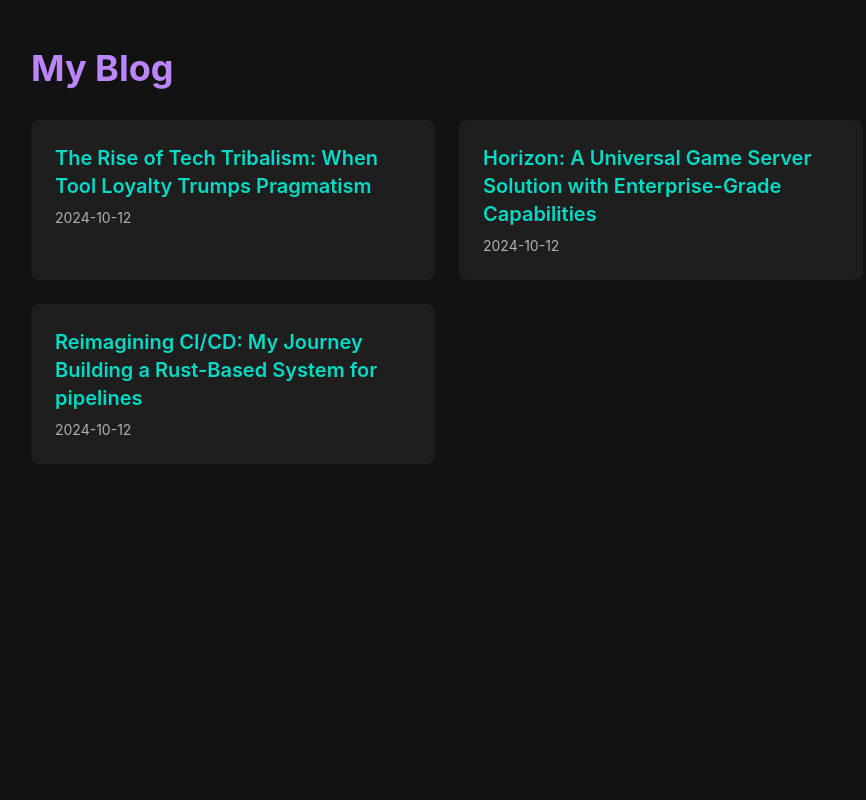
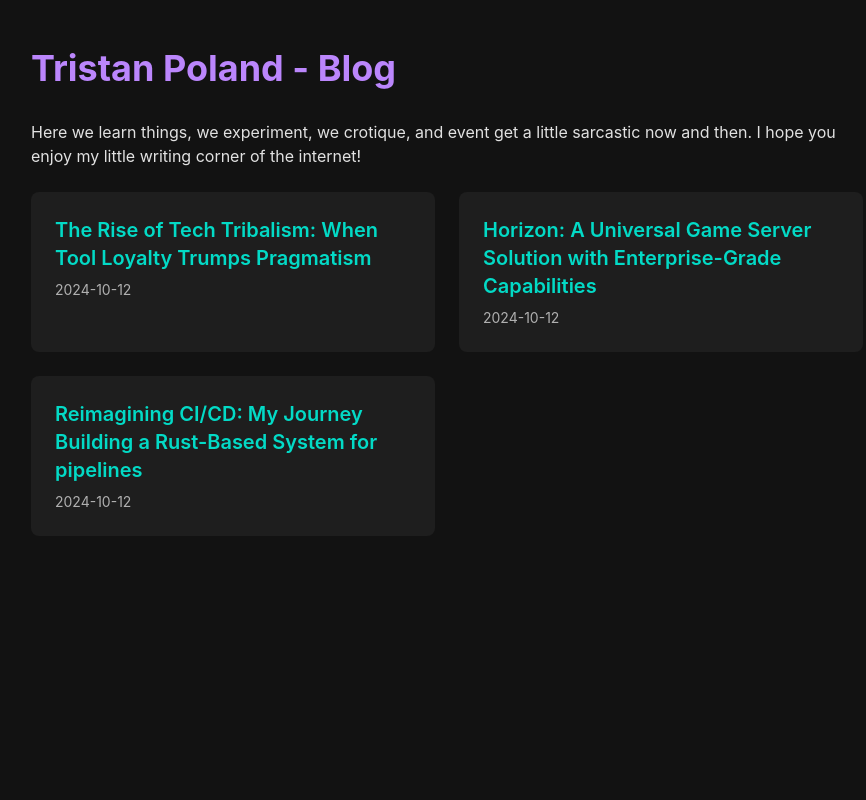
Before and after one commit to tristanpoland/tristanpoland.github.io, a Next.js app: page / in a window 1280 px wide. Shown: the top 800 px of the page, without its empty margins (193-1059 px from the left). Built offline with nearby package versions, Linux system fonts and the light colour scheme.

Commit message:
Update index.js

```diff
--- a/pages/index.js
+++ b/pages/index.js
@@ -5,7 +5,9 @@ export default function Home({ allPostsData }) {
   return (
     <div className="min-h-screen bg-dark-bg text-dark-text">
       <main className="max-w-4xl mx-auto py-12 px-4 sm:px-6 lg:px-8">
-        <h1 className="text-4xl font-bold mb-8 text-dark-primary">My Blog</h1>
+        <h1 className="text-4xl font-bold mb-8 text-dark-primary">Tristan Poland - Blog</h1>
+        Here we learn things, we experiment, we crotique, and event get a little sarcastic now and then. I hope you enjoy my little writing corner of the internet!
+        <br></br><br></br>
         <div className="grid gap-6 md:grid-cols-2">
           {allPostsData.map(({ id, date, title }) => (
             <Link key={id} href={`/posts/${id}`} className="block bg-dark-surface rounded-lg overflow-hidden hover:shadow-lg transition-shadow duration-300 transform hover:scale-105 transition-transform duration-300">
```
